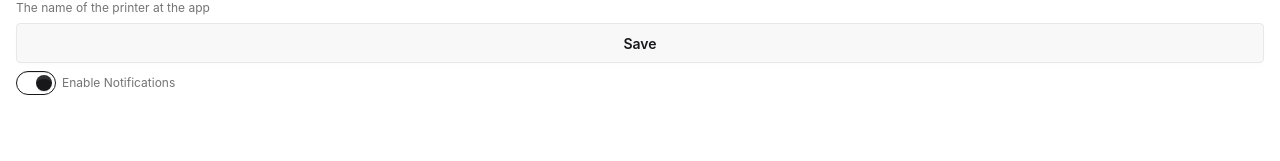
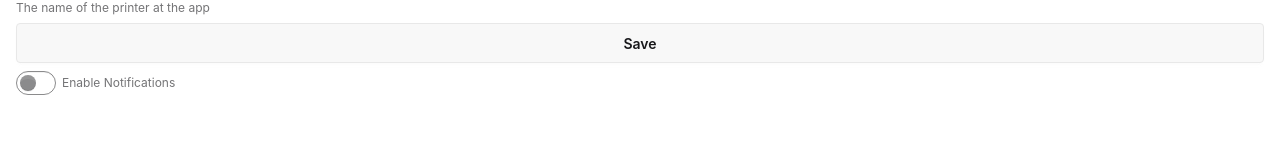
Before and after one commit to caioabrahao/klipper-mobile, a Vue app: page /settings in a window 1280 px wide. Shown: the part 384-545 px from the top of the page. Built offline with nearby package versions, Linux system fonts and the light colour scheme; no server answers.

Commit message:
fixed typo

```diff
--- a/src/views/SettingsView.vue
+++ b/src/views/SettingsView.vue
@@ -24,7 +24,7 @@
 
             <fieldset class="fieldset">
             <label class="label">
-                <input type="checkbox" checked="checked" class="toggle" />
+                <input type="checkbox" class="toggle" />
                 Enable Notifications
             </label>
             </fieldset>
```
